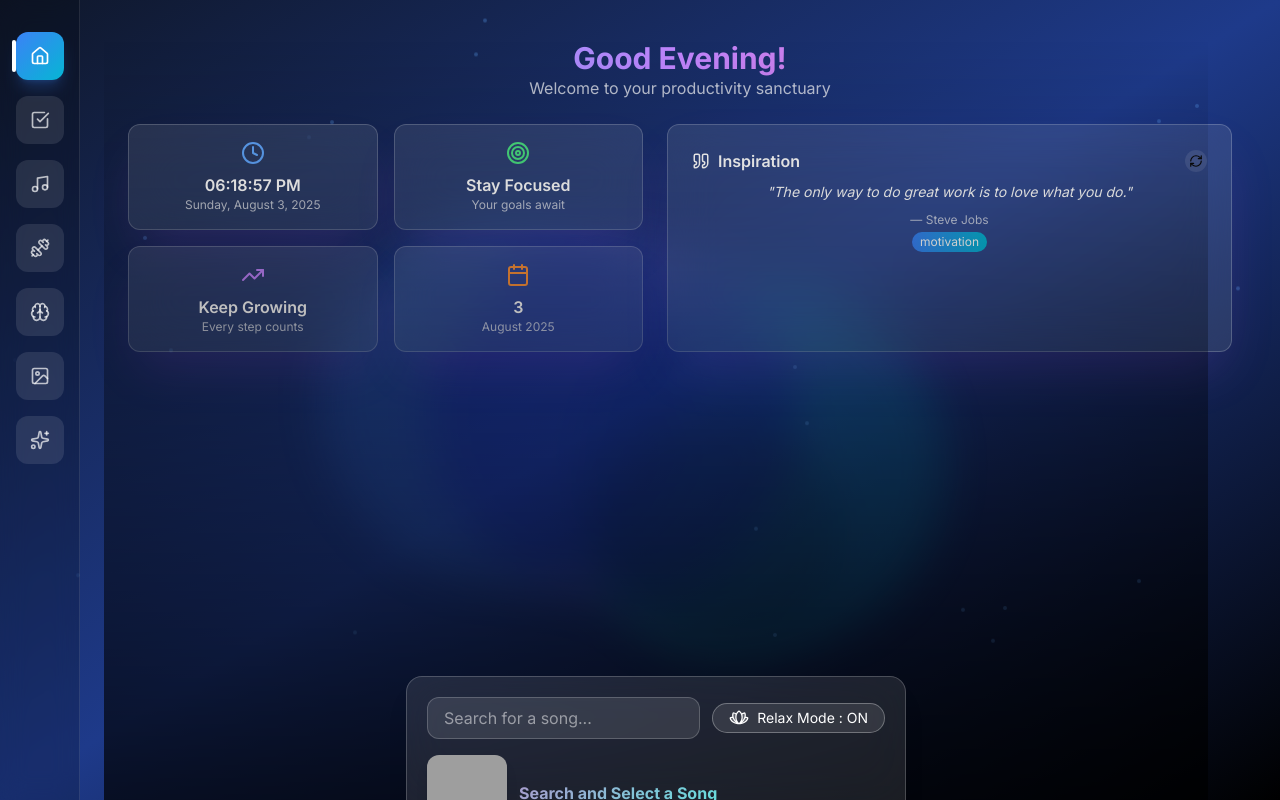
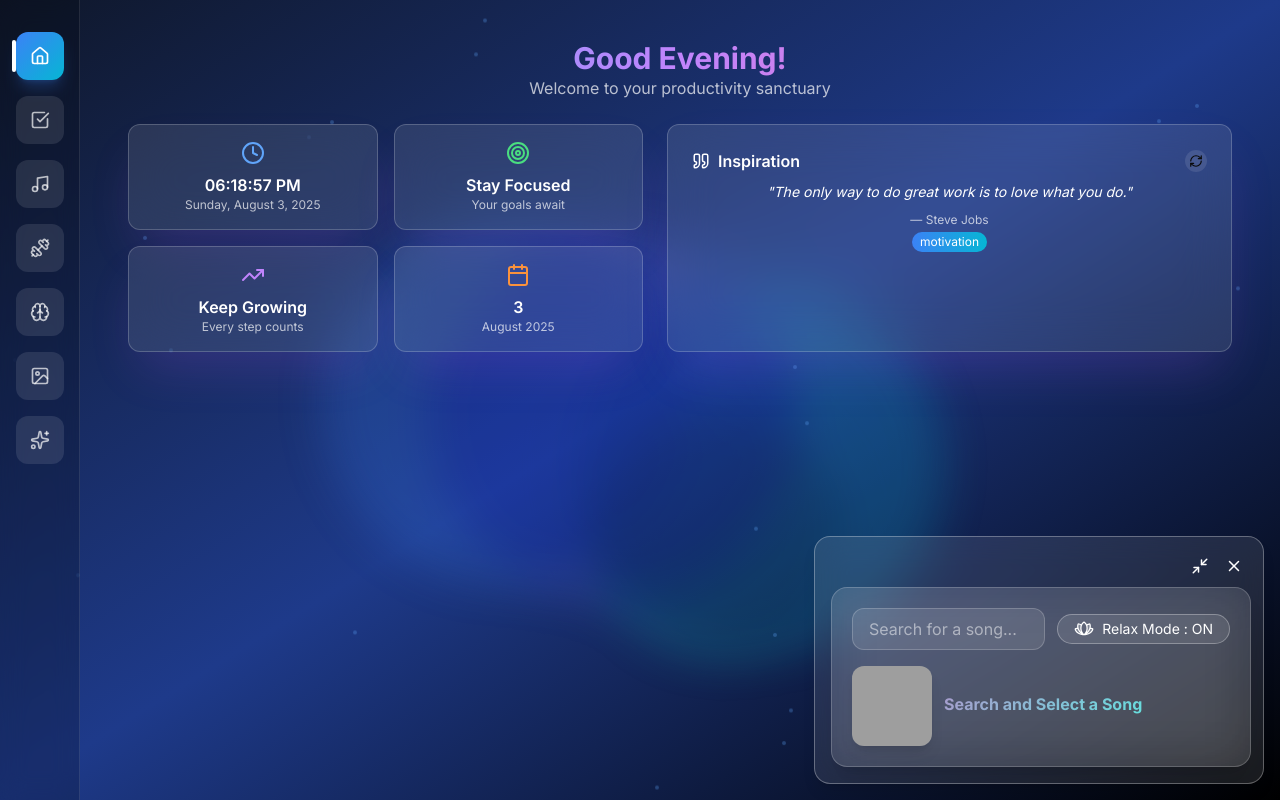
Before and after one commit to KSaayushofficial/SparkIt, a Next.js app: page / in a window 1280 px wide. Built offline with nearby package versions, Linux system fonts and the light colour scheme; grey boxes are pictures that could not be loaded.

Commit message:
added music player

```diff
--- a/src/app/layout.tsx
+++ b/src/app/layout.tsx
@@ -1,9 +1,7 @@
-// app/layout.tsx
 import { Inter } from "next/font/google";
 import "./globals.css";
 import { ThemeProvider } from "@/components/theme-provider";
-import PersistentAudioPlayer from "@/components/PersistentAudioPlayer";
-
+import MusicComponent from "@/components/audio/MusicComponent"; // ✅ Import it
 
 const inter = Inter({ subsets: ["latin"] });
 
@@ -27,8 +25,7 @@ export default function RootLayout({
           disableTransitionOnChange
         >
           {children}
-          <PersistentAudioPlayer />{" "}
-          {/* Mounted globally, but UI only on /home */}
+          <MusicComponent /> {/* mounted once, invisible on other pages */}
         </ThemeProvider>
       </body>
     </html>
--- a/src/components/PersistentAudioPlayer.tsx
+++ b/src/components/PersistentAudioPlayer.tsx
@@ -6,12 +6,7 @@ import MusicComponent from "./audio/MusicComponent";
 export default function PersistentAudioPlayer() {
   const pathname = usePathname();
 
-  // Only show visual player UI on /home
-  const showUI = pathname === "/home";
+  const showUI = pathname === "/home"; // Show player UI only on /home
 
-  return (
-    <div className={showUI ? "block" : "hidden"}>
-      <MusicComponent />
-    </div>
-  );
+  return <MusicComponent showUI={showUI} />;
 }
--- a/src/components/audio/MusicComponent.tsx
+++ b/src/components/audio/MusicComponent.tsx
@@ -1,8 +1,9 @@
 "use client";
 
-import { useState, useCallback } from "react";
+import { useState, useCallback, useEffect } from "react";
 import MusicPlayer from "./MusicPlayer";
 import { debounce } from "lodash";
+import { Minimize2, X, Music } from "lucide-react";
 
 interface Track {
   id: string;
@@ -17,14 +18,16 @@ export default function MusicComponent() {
   const [selectedTrack, setSelectedTrack] = useState<Track | null>(null);
   const [showModal, setShowModal] = useState(false);
 
-  // Actual API call function
+  const [minimized, setMinimized] = useState(false);
+  const [closed, setClosed] = useState(false);
+  if (closed) return null;
+
   const searchTracks = async (searchTerm: string) => {
     if (!searchTerm.trim()) {
       setTracks([]);
       setShowModal(false);
       return;
     }
-
     try {
       const res = await fetch(
         `/api/music/search?query=${encodeURIComponent(searchTerm)}`
@@ -42,7 +45,6 @@ export default function MusicComponent() {
     }
   };
 
-  // Debounced version of search
   const debouncedSearch = useCallback(
     debounce((term: string) => {
       searchTracks(term);
@@ -50,7 +52,6 @@ export default function MusicComponent() {
     []
   );
 
-  // Input handler passed to MusicPlayer
   const handleSearchInput = (term: string) => {
     setQuery(term);
     debouncedSearch(term);
@@ -61,10 +62,72 @@ export default function MusicComponent() {
     setShowModal(false);
   };
 
+  const logoSize = 48;
+
   return (
     <>
-      {/* Music Player */}
-      <div className="flex items-end justify-center min-h-screen p-4 relative">
+      <div
+        className={`fixed bottom-4 right-4 z-50 bg-white/10 backdrop-blur-lg border border-white/30 rounded-2xl shadow-lg
+          transition-all duration-300 ease-in-out overflow-hidden box-border
+          flex flex-col items-center justify-center
+          ${
+            minimized
+              ? `w-${logoSize} h-${logoSize} p-1 cursor-pointer`
+              : "w-[450px] p-4 cursor-default"
+          }
+        `}
+        onClick={() => {
+          if (minimized) setMinimized(false);
+        }}
+      >
+        {/* Top controls only when maximized */}
+        {!minimized && (
+          <div className="flex justify-end items-center gap-2 mb-2 select-none w-full">
+            {selectedTrack && (
+              <div className="flex items-center gap-2 truncate max-w-[240px] text-white font-semibold text-sm">
+                <img
+                  src={selectedTrack.thumbnail}
+                  alt={selectedTrack.title}
+                  className="w-6 h-6 rounded-lg object-cover"
+                />
+                <span className="truncate">{selectedTrack.title}</span>
+              </div>
+            )}
+
+            <button
+              onClick={(e) => {
+                e.stopPropagation();
+                setMinimized(true);
+              }}
+              className="text-white hover:text-pink-400 p-1 rounded"
+              aria-label="Minimize music player"
+              title="Minimize"
+            >
+              <Minimize2 size={18} />
+            </button>
+
+            <button
+              onClick={(e) => {
+                e.stopPropagation();
+                setClosed(true);
+              }}
+              className="text-white hover:text-red-500 p-1 rounded"
+              aria-label="Close music player"
+              title="Close"
+            >
+              <X size={18} />
+            </button>
+          </div>
+        )}
+
+        {/* Always render MusicPlayer */}
+        <div
+          className={`w-full transition-all duration-300 ${
+            minimized
+              ? "opacity-0 pointer-events-none h-0 overflow-hidden"
+              : "opacity-100 h-auto"
+          }`}
+        >
           <MusicPlayer
             title={selectedTrack?.title || "Search and Select a Song"}
             artist={selectedTrack?.channel || ""}
@@ -74,14 +137,35 @@ export default function MusicComponent() {
           />
         </div>
 
+        {/* Minimized logo overlay */}
+        {minimized && (
+          <div className="absolute flex items-center justify-center w-[120px] h-[120px]  rounded-full overflow-hidden shadow-lg cursor-pointer select-none">
+            {selectedTrack ? (
+              <img
+                src={selectedTrack.thumbnail}
+                alt={selectedTrack.title}
+                className="w-full h-full object-cover"
+                draggable={false}
+                title={selectedTrack.title}
+              />
+            ) : (
+              <div className="w-full h-full flex items-center justify-center text-white bg-gray-700">
+                <Music size={24} />
+              </div>
+            )}
+          </div>
+        )}
+      </div>
+
       {/* Track Modal */}
       {showModal && (
-        <div className="fixed bottom-8 left-1/2 transform -translate-x-1/2 z-50 w-[360px] max-h-[300px] overflow-hidden rounded-2xl bg-white/10 backdrop-blur-lg border border-white/30 shadow-2xl text-white transition-all duration-300 animate-fade-in">
+        <div className="fixed bottom-20 right-4 z-50 w-[360px] max-h-[300px] overflow-hidden rounded-2xl bg-white/10 backdrop-blur-lg border border-white/30 shadow-2xl text-white transition-all duration-300 animate-fade-in">
           <div className="p-3 border-b border-white/20 text-center relative">
             <h2 className="text-lg font-bold">Select a Song</h2>
             <button
               onClick={() => setShowModal(false)}
               className="absolute top-2 right-3 text-xl font-bold text-white hover:text-pink-400 transition"
+              aria-label="Close song selection"
             >
               ×
             </button>
--- a/src/components/audio/MusicPlayer.tsx
+++ b/src/components/audio/MusicPlayer.tsx
@@ -31,7 +31,7 @@ export default function MusicPlayer({
   }, [previewUrl]);
 
   return (
-    <div className="w-[500px] p-5 rounded-2xl bg-white/10 backdrop-blur-xl border border-white/20 shadow-xl text-white relative overflow-hidden">
+    <div className="w-[420px] p-5 rounded-2xl bg-white/10 backdrop-blur-xl border border-white/20 shadow-xl text-white relative overflow-hidden">
       {/* Top Controls: Search input + Relax Mode toggle */}
       <div className="flex items-center justify-center gap-3 mb-4">
         <input
--- a/src/components/dashboard/sections/HomeSection.tsx
+++ b/src/components/dashboard/sections/HomeSection.tsx
@@ -261,11 +261,11 @@ return (
       </div>
     </div>
     {/* Music Player Fixed at Bottom */}
-    <div className="w-full sticky bottom-0 pb-4 bg-gradient-to-t from-black/80 to-transparent pt-8 -mx-6 px-6">
+    {/* <div className="w-full sticky bottom-0 pb-4 bg-gradient-to-t from-black/80 to-transparent pt-8 -mx-6 px-6">
         <div className="min-h-[80px]">
-          <MusicComponent />
+          <MusicComponent showUI={false} />
         </div>
-      </div>
+      </div> */}
   </div>
 );
 }
```
Lines whose indentation alone changed are shown as unchanged.
